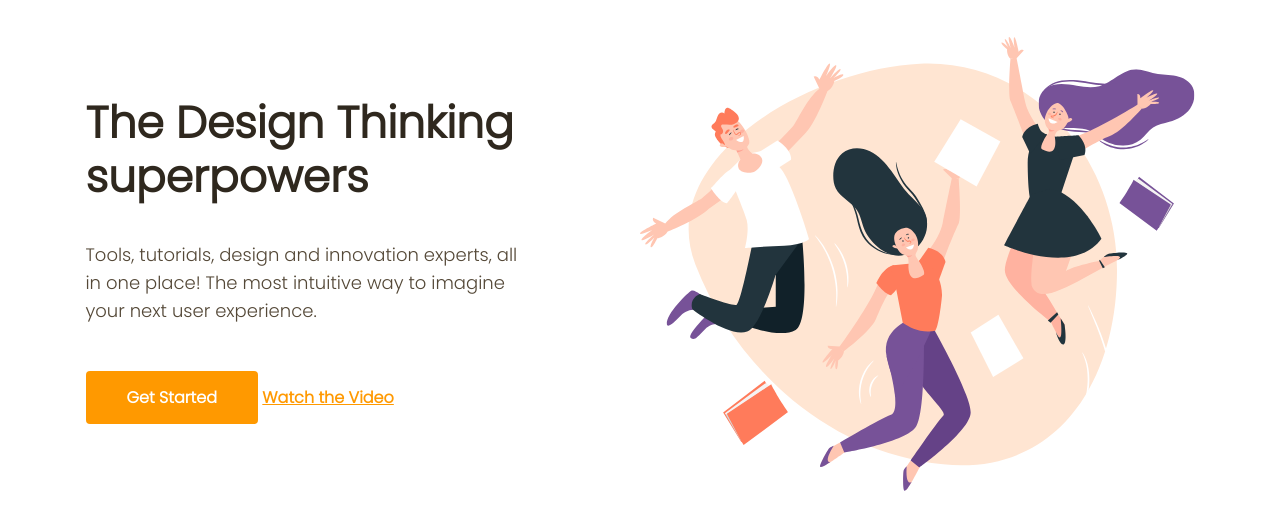
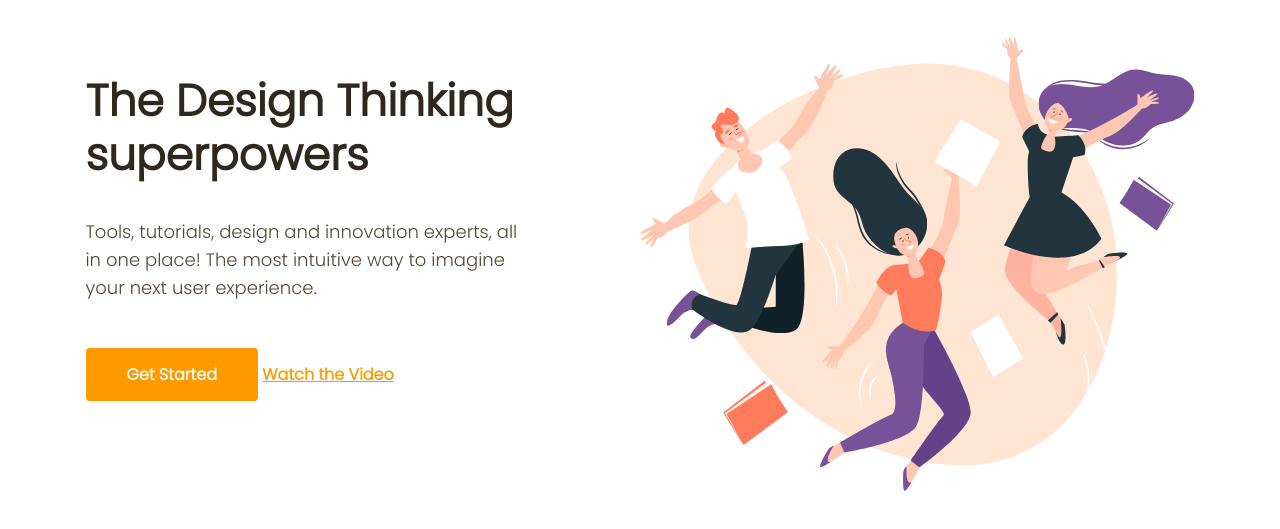
Before and after one commit to amigo228/HWs, a plain HTML site: page src/09/index.html in a window 1280 px wide. Shown: the part 115-644 px from the top of the page. Drawn offline with Linux system fonts and the light colour scheme.

Commit message:
margin fix

```diff
--- a/src/09/style.css
+++ b/src/09/style.css
@@ -89,12 +89,15 @@ a{
     float: left;
 }
 
+.hero-section .container {
+    overflow: hidden;
+}
+
 .child-container h1 {
     font-weight: 700;
     font-size: 44px;
     line-height: 54px;
     color: #2F281E;
-    margin-top: 59px;
 }
 
 .child-container .text-holder {
```
